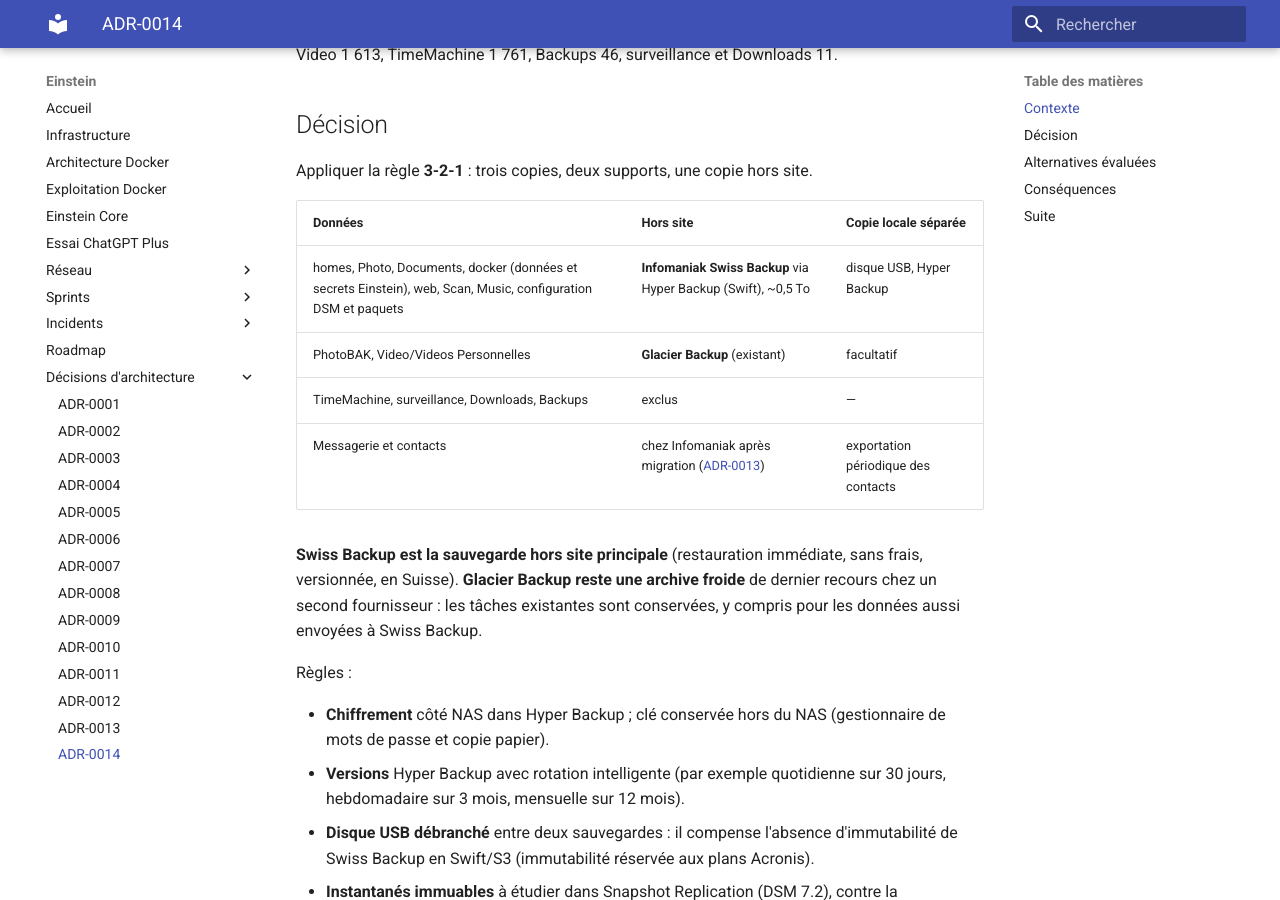
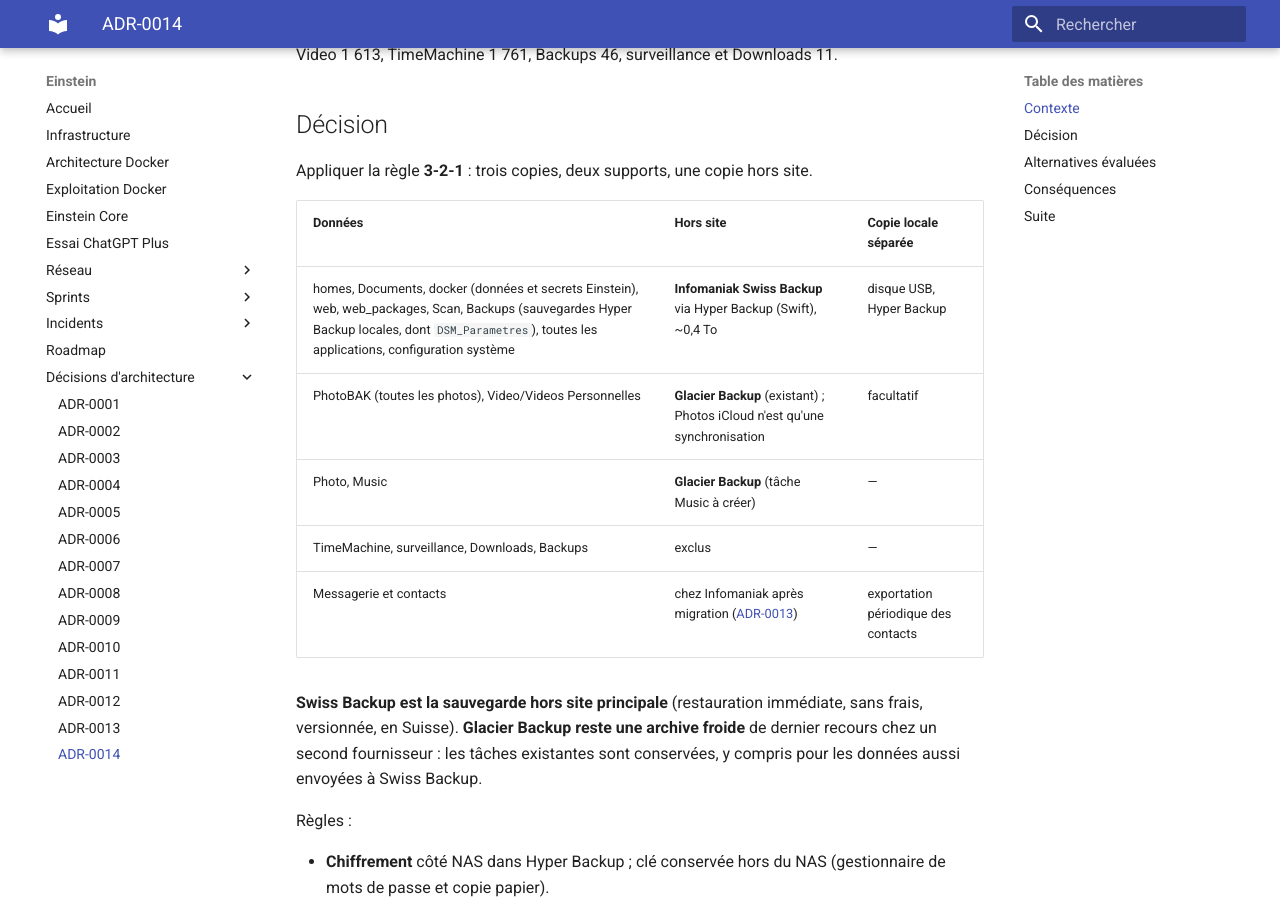
Before and after one commit to asanchez74/Einstein, an MkDocs documentation site: the page built from docs/adr/0014-strategie-sauvegarde-3-2-1.md, in a window 1280 px wide and 900 px high, scrolled down 744 px. Built offline with MkDocs 1.6.1 and Material for MkDocs 9.7.7, drawn with Linux system fonts in a browser that asks for light colours; some of the changed text lies outside the part shown.

Commit message:
docs: ADR-0014 avec le périmètre et la tâche Swiss Backup réels
Swiss Backup : homes, Documents, docker, web, web_packages, Scan,
Backups, toutes les applications et la configuration système. Photo,
Music, PhotoBAK et vidéos sur Glacier. Paramètres de la tâche Hyper
Backup créée le 2 novembre 2026.

Co-Authored-By: Claude Opus 5.5 <noreply@anthropic.com>

```diff
--- a/docs/adr/0014-strategie-sauvegarde-3-2-1.md
+++ b/docs/adr/0014-strategie-sauvegarde-3-2-1.md
@@ -34,8 +34,9 @@ Appliquer la règle **3-2-1** : trois copies, deux supports, une copie hors site
 
 | Données | Hors site | Copie locale séparée |
 |---|---|---|
-| homes, Photo, Documents, docker (données et secrets Einstein), web, Scan, Music, configuration DSM et paquets | **Infomaniak Swiss Backup** via Hyper Backup (Swift), ~0,5 To | disque USB, Hyper Backup |
-| PhotoBAK, Video/Videos Personnelles | **Glacier Backup** (existant) | facultatif |
+| homes, Documents, docker (données et secrets Einstein), web, web_packages, Scan, Backups (sauvegardes Hyper Backup locales, dont `DSM_Parametres`), toutes les applications, configuration système | **Infomaniak Swiss Backup** via Hyper Backup (Swift), ~0,4 To | disque USB, Hyper Backup |
+| PhotoBAK (toutes les photos), Video/Videos Personnelles | **Glacier Backup** (existant) ; Photos iCloud n'est qu'une synchronisation | facultatif |
+| Photo, Music | **Glacier Backup** (tâche Music à créer) | — |
 | TimeMachine, surveillance, Downloads, Backups | exclus | — |
 | Messagerie et contacts | chez Infomaniak après migration ([ADR-0013](0013-migration-messagerie-infomaniak.md)) | exportation périodique des contacts |
 
@@ -77,6 +78,13 @@ Commandé le 2 novembre 2026 (BK-711964-1, 1 To, 1 emplacement Swift/S3/SFTP),
 avec un essai gratuit de 90 jours jusqu'à fin janvier 2027, puis renouvellement
 annuel.
 
+Tâche Hyper Backup créée le 2 novembre 2026 : « Swiss Backup — NAS », OpenStack
+Swift (`swiss-backup02.infomaniak.com`, Keystone v3, projet et domaine renseignés
+en `name`), conteneur `nas-chantevigne`, chiffrement côté client, compression,
+quotidienne à 00:30, vérification d'intégrité le samedi à 21:30, conservation
+personnalisée (1 version par heure sur 1 jour, par jour sur 1 mois, par semaine
+sur 3 mois, puis par mois ; 256 versions au plus).
+
 ## Conséquences
 
 - Coût récurrent d'environ CHF 6 par mois et un disque USB à acheter.
```
